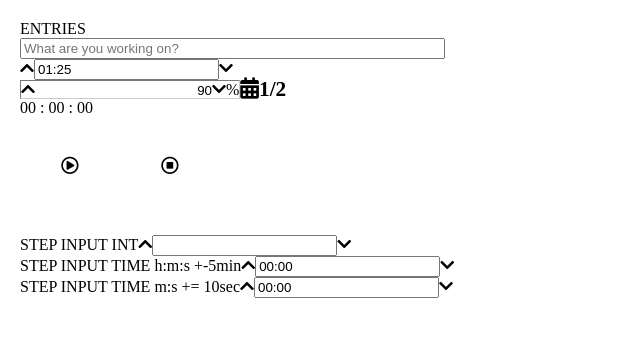
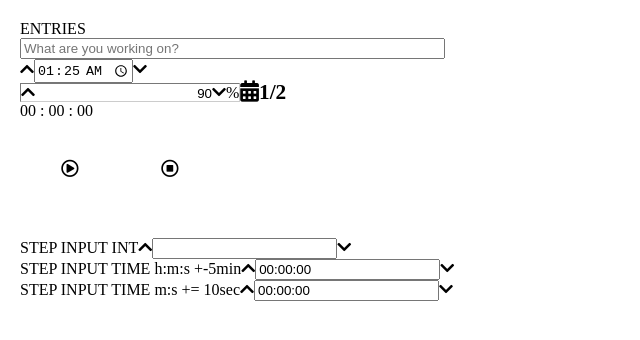
Before and after one commit to ericasu33/sprig, a React (Create React App) app: page / in a window 1280 px wide. Shown: the top 340 px of the page, without its empty margins (0-640 px from the left). Built offline with nearby package versions, Linux system fonts and the light colour scheme.

Commit message:
WIP separate 'clock' and 'timer' into their own components

```diff
--- a/src/App.js
+++ b/src/App.js
@@ -1,7 +1,8 @@
 import './App.css';
 import Entries from './components/Entries';
 import StepInputInt from './components/StepInputInt';
-import StepInputTime from './components/StepInputTime';
+import StepInputTimer from './components/StepInputTimer';
+import StepInputClock from './components/StepInputClock';
 
 function App() {
   return (
@@ -13,7 +14,7 @@ function App() {
       <StepInputInt />
       <br />
       STEP INPUT TIME h:m:s +-5min
-      <StepInputTime
+      <StepInputTimer
         value={0}
         format='timer'
         display={{hour: '2-digit', minute: '2-digit', second: '2-digit'}}
@@ -21,7 +22,7 @@ function App() {
       />
       <br />
       STEP INPUT TIME m:s += 10sec
-      <StepInputTime
+      <StepInputTimer
         value={0}
         format='timer'
         display={{hour: '2-digit', minute: '2-digit', second: '2-digit'}}
--- a/src/components/Entries.jsx
+++ b/src/components/Entries.jsx
@@ -4,7 +4,7 @@ import Calendar from 'react-calendar';
 import Button from './Button';
 import Timer from './Timer';
 import StepInputInt from './StepInputInt'
-import StepInputTime from './StepInputTime'
+import StepInputClock from './StepInputClock'
 import './Entries.scss'
 
 
@@ -72,7 +72,7 @@ function Entries() {
 
         {/* <StartEndTime />  */}
         <div>
-          <StepInputTime
+          <StepInputClock
             name='startTime'
             format='clock'
             display={{hour: '2-digit', minute: '2-digit'}}
--- a/src/components/StepInputTime.jsx
+++ b/src/components/StepInputClock.jsx
@@ -6,28 +6,23 @@ import './StepInput.scss'
   * Conditionally render the chevrons
   * Make this component universal? Or make one component for integers, one for clocks/timers
   * Distinguish between clock time and timer time: UTC or not?
+  *
+  * BIG CHALLENGE:
+  *   if we format the box as time, it'll display with AM/PM, which doesn't make sense for timers
+  *   if we format the box as text, we have to store the state value as literally the string being displayed, otherwise each attempt to manually alter the input re-renders, re-calculates the new timestamp and essentially prevents manual user changes to the time.
+  * I think we should use time for clock-times, because it's cool BUT current code tries to set the time as 24:05 instead of 00:05, so that's not good. Then use text for timer times and store the value in state but convert it to seconds before sending to the DB
 */
 
-const StepInputTime = function(props) {
+const StepInputClock = function(props) {
   const [value, setValue] = useState(new Date(props.value || 0))
-  console.log('value:', value);
+  console.log('value:', value)
 
-  // useEffect(() => {
-  //   if (props.format === 'timer') {
-  //     setValue(prev => new Date(Number(prev) - (prev.getHours() * 60 * 60 * 1000)))
-  //   }
-  // }, [])
-
-  console.log('value.getHours():', value.getHours());
-
-  // Set display format for 'timer' = 'HH:mm:ss' or 'clock' = 'HH:mm'
-  const displayFormat = {hour: '2-digit', minute: '2-digit'}
-  if (props.format === 'timer') displayFormat.seconds = '2-digit'
-
-  console.log(displayFormat);
-
-  // Get local 24-hr string of state timestamp, to display in input
-  let timeStr = value.toLocaleTimeString([], {hour12: false, ...displayFormat});
+  // Get local 24-hr string of state value's timestamp, to display in input
+  let timeStr = value.toLocaleTimeString([], {
+    hour12: false,
+    hour: '2-digit',
+    minute: '2-digit',
+  });
   console.log('timeStr:', timeStr);
 
   // Update state with new value directly entered into input
@@ -60,7 +55,7 @@ const StepInputTime = function(props) {
         onChange={e => updateFromInputStr(e.target.value)}
         // onChange={e => console.log('--- input value is:', e.target.value)}
         name={props.name}
-        type='text'
+        type='time'
         step={props.format === 'clock' ? 60 : 1}
       />
       <i className="fa fa-chevron-down" onClick={e => updateByStepValue(-1)}></i>
@@ -68,4 +63,4 @@ const StepInputTime = function(props) {
   )
 }
 
-export default StepInputTime
+export default StepInputClock
--- /dev/null
+++ b/src/components/StepInputTimer.jsx
@@ -0,0 +1,81 @@
+import React, { useState, useEffect } from 'react'
+
+import './StepInput.scss'
+
+/* TODO:
+  * Conditionally render the chevrons
+  * Make this component universal? Or make one component for integers, one for clocks/timers
+  * Distinguish between clock time and timer time: UTC or not?
+  *
+  * BIG CHALLENGE:
+  *   if we format the box as time, it'll display with AM/PM, which doesn't make sense for timers
+  *   if we format the box as text, we have to store the state value as literally the string being displayed, otherwise each attempt to manually alter the input re-renders, re-calculates the new timestamp and essentially prevents manual user changes to the time.
+  * I think we should use time for clock-times, because it's cool BUT current code tries to set the time as 24:05 instead of 00:05, so that's not good. Then use text for timer times and store the value in state but convert it to seconds before sending to the DB
+*/
+
+const StepInputTimer = function(props) {
+  const [value, setValue] = useState(new Date(props.value || 0))
+  console.log('value:', value);
+
+  // useEffect(() => {
+  //   if (props.format === 'timer') {
+  //     setValue(prev => new Date(Number(prev) - (prev.getHours() * 60 * 60 * 1000)))
+  //   }
+  // }, [])
+
+  console.log('value.getHours():', value.getHours());
+
+  // Set display format for 'timer' = 'HH:mm:ss' or 'clock' = 'HH:mm'
+  // const displayFormat = {hour: '2-digit', minute: '2-digit'}
+  // if (props.format === 'timer') displayFormat.seconds = '2-digit'
+
+  // console.log(displayFormat);
+
+  // Get local 24-hr string of state value's timestamp, to display in input
+  let timeStr = value.toLocaleTimeString([], {
+    hour12: false,
+    hour: '2-digit',
+    minute: '2-digit',
+    second: '2-digit'
+  });
+  console.log('timeStr:', timeStr);
+
+  // Update state with new value directly entered into input
+  const updateFromInputStr = function(inputStr) {
+    console.log('inputStr:', inputStr);
+    const [h, m, s] = inputStr.split(':')
+    setValue(prev => {
+      const newTime = new Date(prev)
+      if (h) newTime.setHours(h)
+      if (m) newTime.setMinutes(m)
+      if (s) newTime.setSeconds(s)
+      return new Date(newTime)
+    })
+  }
+
+  const updateByStepValue = function (sign, stepSize = props.stepSize || '1:00') {
+    const [m, s] = stepSize.split(':')
+    setValue(prev => {
+      const newTime = new Date(Number(prev) + sign * (m * 60 * 1000 + s * 1000))
+      console.log(newTime);
+      return newTime
+    })
+  }
+
+  return (
+    <>
+      <i className="fa fa-chevron-up" onClick={e => updateByStepValue(1)}></i>
+      <input
+        value={timeStr}
+        onChange={e => updateFromInputStr(e.target.value)}
+        // onChange={e => console.log('--- input value is:', e.target.value)}
+        name={props.name}
+        type='text'
+        step={props.format === 'clock' ? 60 : 1}
+      />
+      <i className="fa fa-chevron-down" onClick={e => updateByStepValue(-1)}></i>
+    </>
+  )
+}
+
+export default StepInputTimer
```
